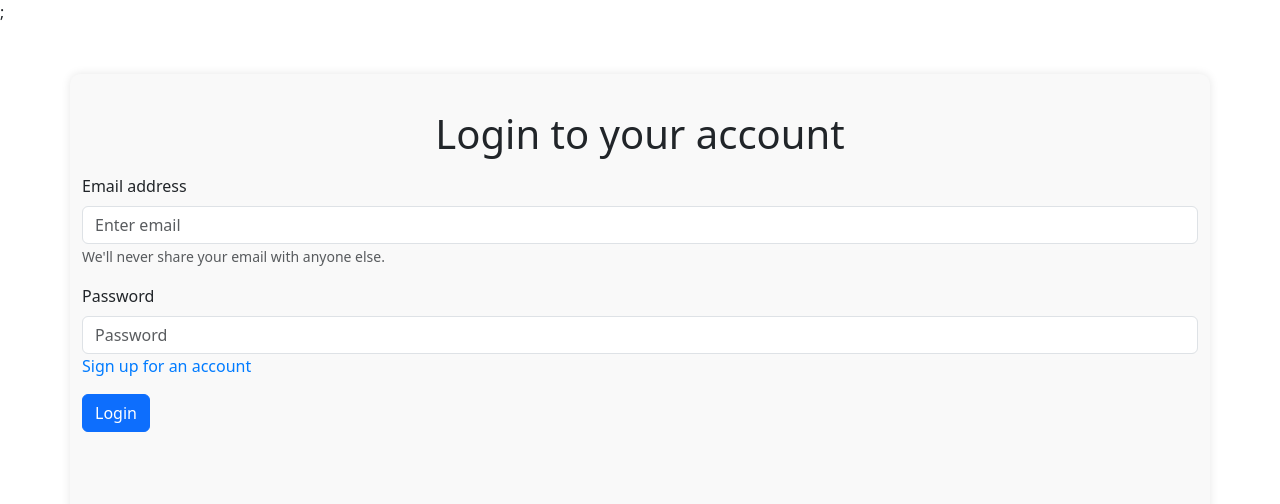
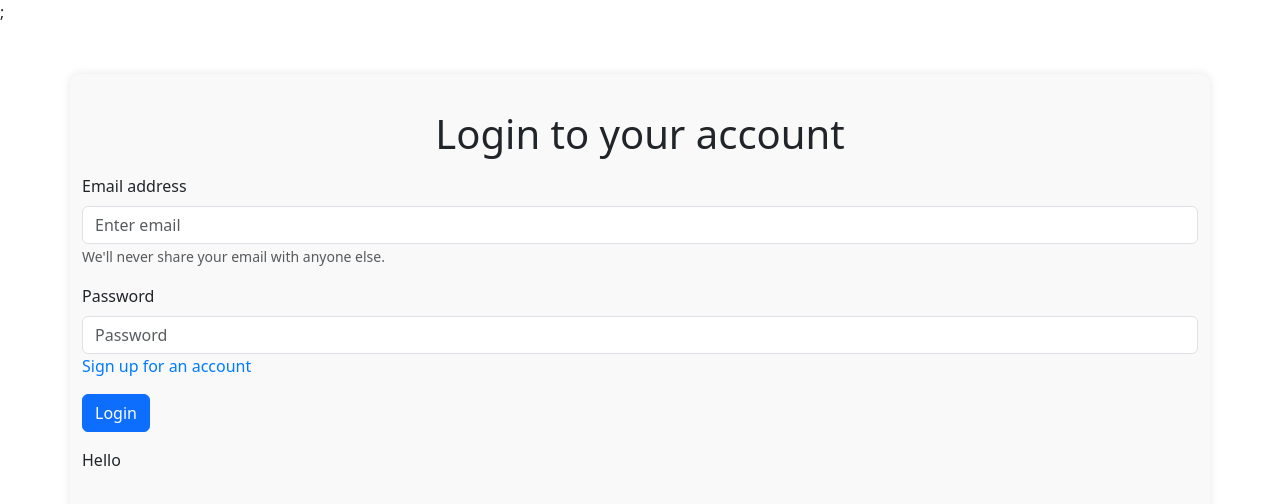
Before and after one commit to wenbierrr/pcweb6-tinkergram-firebase, a React (Create React App) app: page /login in a window 1280 px wide. Shown: the top 504 px of the page. Built offline with nearby package versions, Linux system fonts and the light colour scheme; no server answers.

Commit message:
redirect v6

```diff
--- a/src/views/LoginPage.js
+++ b/src/views/LoginPage.js
@@ -22,6 +22,7 @@ export default function LoginPage() {
       // The signed-in user info.
       const user = result.user;
       console.log(token);
+      setError(token);
       console.log(user);
       navigate("/add");
     } catch (error) {
@@ -88,6 +89,8 @@ export default function LoginPage() {
           </Button>
         </div>
 
+        <p>Hello {error}</p>
+
         <div className="google-login-button">
           <GoogleLogin
             onSuccess={handleGoogleLoginSuccess}
```
